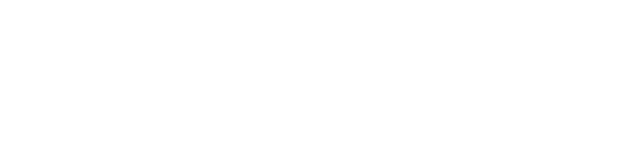
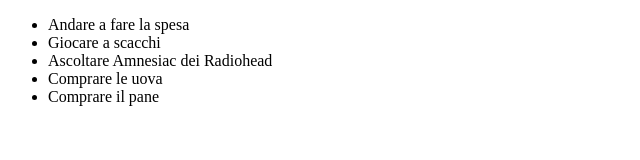
Before and after one commit to fedtoscano/vue-todolist, a plain HTML site: page index.html in a window 1280 px wide. Shown: the whole page, without its empty margins (0-640 px from the left). Drawn offline with nearby package versions, Linux system fonts and the light colour scheme.

Commit message:
creato array di oggetti e renderizzato correttamente nell-HTML

```diff
--- a/index.html
+++ b/index.html
@@ -10,7 +10,11 @@
 <body>
 
     <div id="app">
-
+        <ul>
+            <li v-for="(item, index) in todoList">
+                <span>{{item.text}}</span>
+            </li>
+        </ul>
     </div>
 
 
--- a/script/script.js
+++ b/script/script.js
@@ -2,7 +2,29 @@ const { createApp } = Vue
 
 createApp({
     data() {
-    return {}
+    return {
+        todoList:[{
+            text:'Andare a fare la spesa',
+            done: false,
+        },
+        {
+            text:'Giocare a scacchi',
+            done: false,
+        },
+        {
+            text:'Ascoltare Amnesiac dei Radiohead',
+            done: false,
+        },
+        {
+            text:'Comprare le uova',
+            done: false,
+        },
+        {
+            text:'Comprare il pane',
+            done: false,
+        },
+    ]
+    }
     },
     methods: {}
 }).mount('#app')
```
Also changed, not shown: 1 other file.
